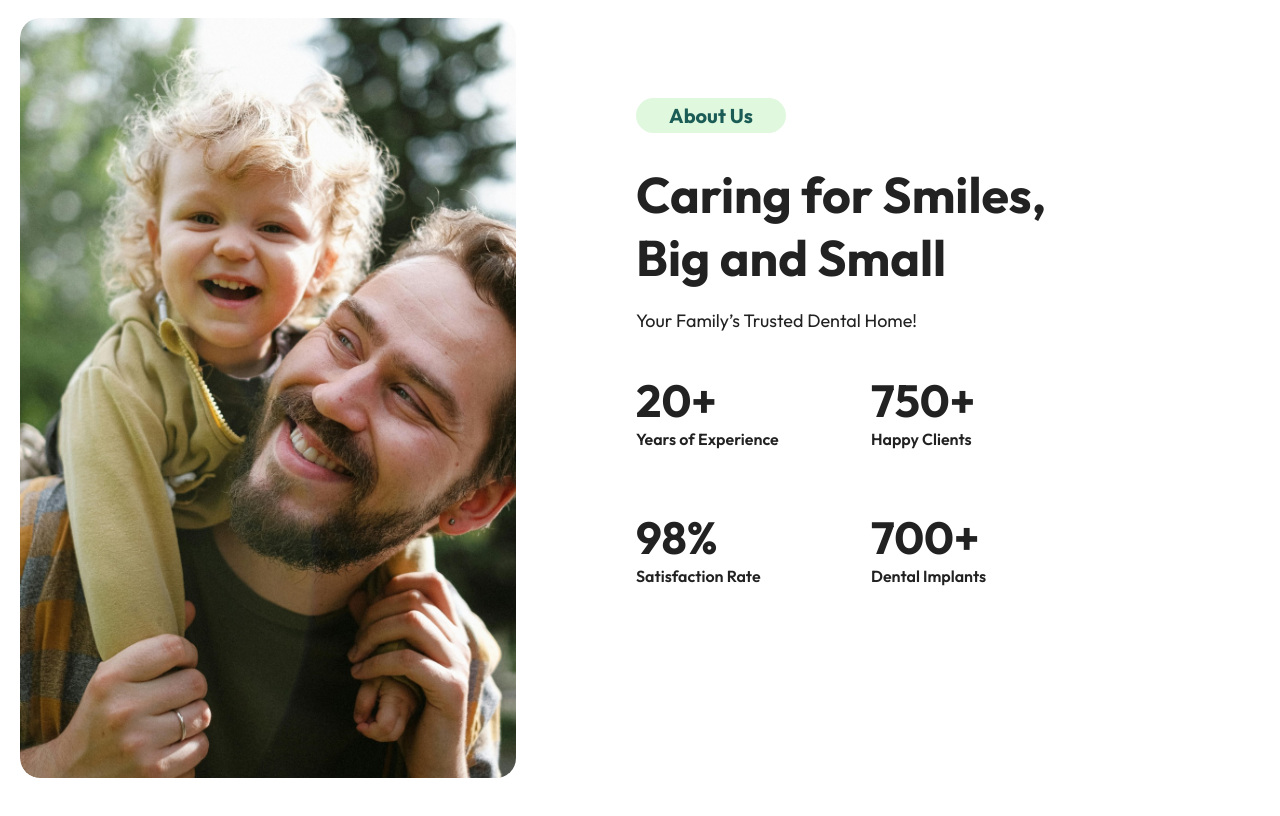
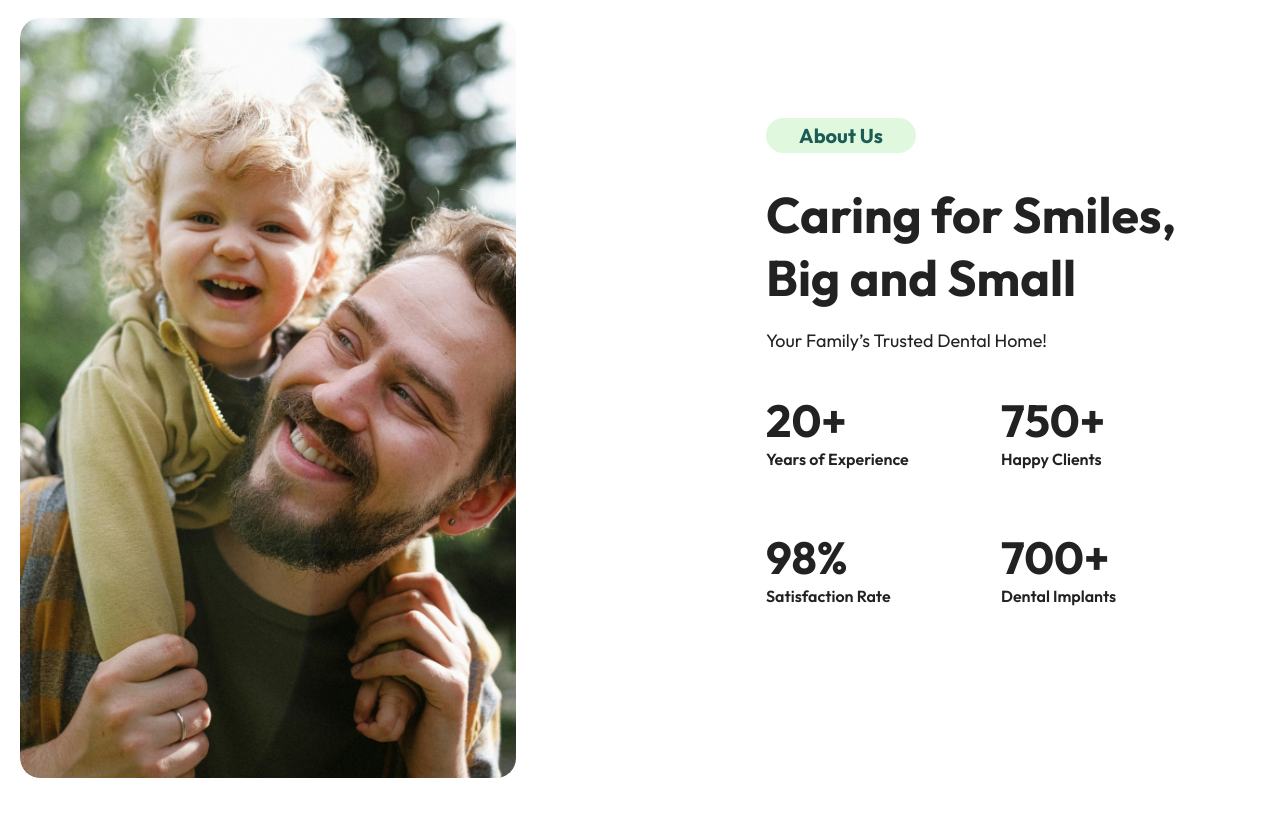
Before and after one commit to Manmeet567/dental-work, a React (Vite) app: page / in a window 1280 px wide. Shown: the part 782-1598 px from the top of the page. Built offline with nearby package versions, Linux system fonts and the light colour scheme.

Commit message:
Updated'

```diff
--- a/src/components/Home/HomeAnalytics/HomeAnalytics.css
+++ b/src/components/Home/HomeAnalytics/HomeAnalytics.css
@@ -69,7 +69,7 @@
     width: 40%;
   }
   .hac-right {
-    margin: 80px 120px;
+    margin: 100px 0 100px 250px;
   }
   .hac-right > p:nth-child(2),
   .hac-right > p:nth-child(3) {
```
